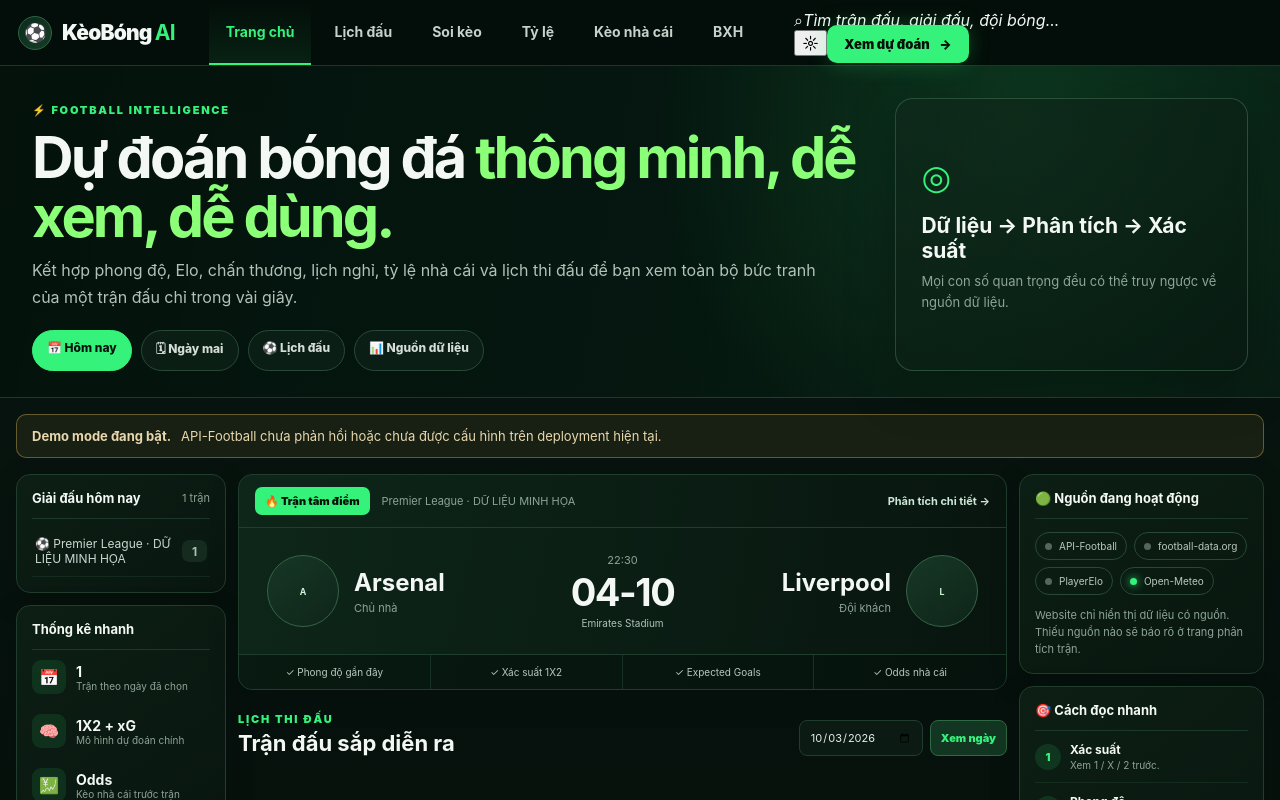
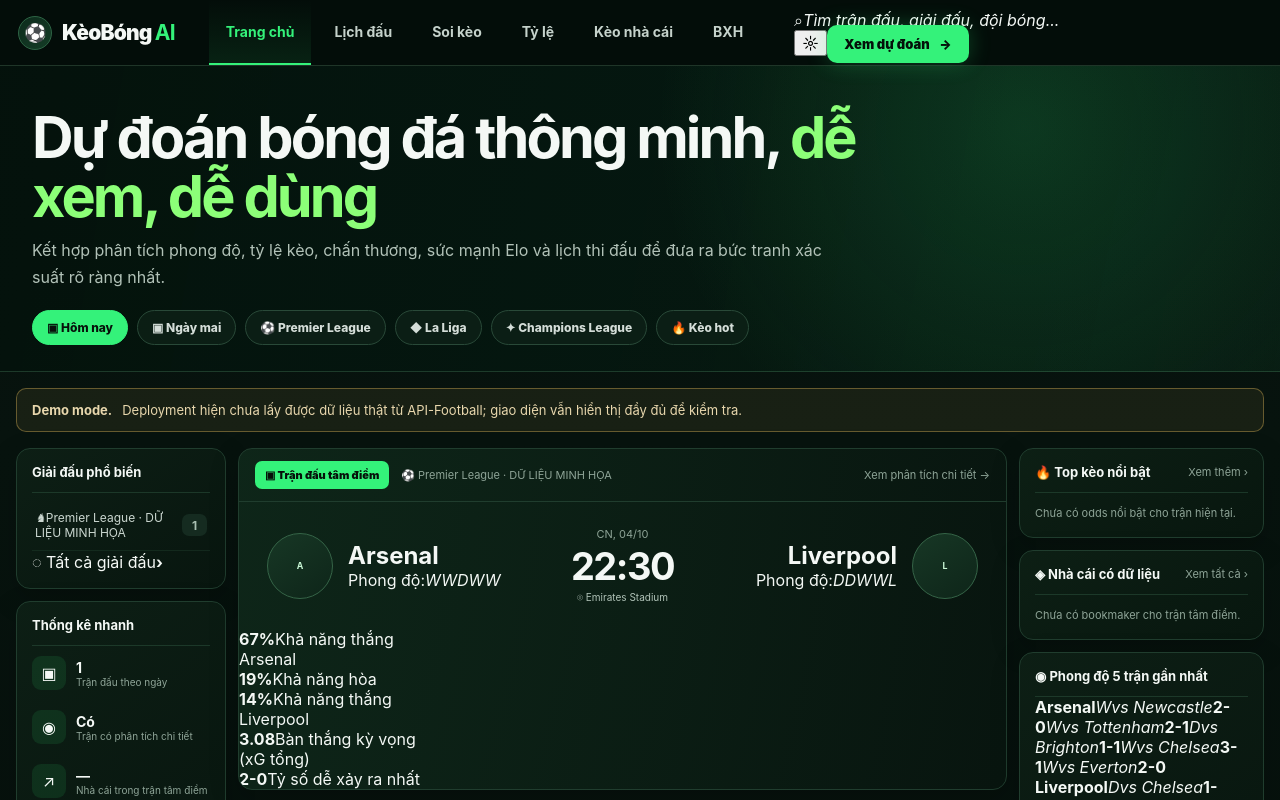
Before and after one commit to sagsdieuhanh-gif/DUDOANKETQUABONGDA, a Next.js app: page / in a window 1280 px wide. Shown: the top 800 px of the page. Built offline with nearby package versions, Linux system fonts and the light colour scheme.

Commit message:
Rebuild homepage to match approved mockup

```diff
--- a/app/page.tsx
+++ b/app/page.tsx
@@ -2,7 +2,8 @@
 import { FixtureCard } from "@/components/FixtureCard";
 import { SourceBadge } from "@/components/SourceBadge";
 import { TeamBadge } from "@/components/TeamBadge";
-import { listFixtures, sourceConfiguration } from "@/lib/aggregate";
+import { getAnalysis, listFixtures, sourceConfiguration } from "@/lib/aggregate";
+import type { BookmakerOdds, MatchAnalysis, OddsMarket } from "@/lib/types";
 
 export const dynamic = "force-dynamic";
 
@@ -17,14 +18,34 @@
   }).format(now);
 }
 
-function kickoff(date: string) {
+function timeOnly(date: string) {
   return new Intl.DateTimeFormat("vi-VN", {
     hour: "2-digit",
     minute: "2-digit",
+    timeZone: "Asia/Ho_Chi_Minh"
+  }).format(new Date(date));
+}
+
+function dateOnly(date: string) {
+  return new Intl.DateTimeFormat("vi-VN", {
+    weekday: "short",
     day: "2-digit",
     month: "2-digit",
     timeZone: "Asia/Ho_Chi_Minh"
   }).format(new Date(date));
+}
+
+function formLetters(form?: MatchAnalysis["homeForm"]) {
+  if (!form) return [];
+  return form.matches.slice(0, 5).map((m) => m.result);
+}
+
+function findMarket(bookmaker: BookmakerOdds, fragment: string): OddsMarket | undefined {
+  return bookmaker.markets.find((market) => market.name.toLowerCase().includes(fragment.toLowerCase()));
+}
+
+function findOdd(market: OddsMarket | undefined, matcher: RegExp) {
+  return market?.values.find((value) => matcher.test(value.value))?.odd ?? "—";
 }
 
 export default async function Home({ searchParams }: { searchParams: Promise<{ date?: string }> }) {
@@ -33,123 +54,211 @@
   const { fixtures, demo } = await listFixtures(date);
   const sources = sourceConfiguration();
   const featured = fixtures[0];
+
+  let featuredAnalysis: MatchAnalysis | undefined;
+  if (featured) {
+    try {
+      featuredAnalysis = await getAnalysis(String(featured.id));
+    } catch {
+      featuredAnalysis = undefined;
+    }
+  }
+
   const leagueCounts = Array.from(
     fixtures.reduce((map, fixture) => {
       map.set(fixture.league.name, (map.get(fixture.league.name) ?? 0) + 1);
       return map;
     }, new Map<string, number>())
-  ).sort((a, b) => b[1] - a[1]).slice(0, 7);
+  ).sort((a, b) => b[1] - a[1]).slice(0, 8);
+
+  const homeForm = formLetters(featuredAnalysis?.homeForm);
+  const awayForm = formLetters(featuredAnalysis?.awayForm);
+  const p = featuredAnalysis?.prediction;
+  const bookmakers = featuredAnalysis?.odds?.slice(0, 5) ?? [];
+  const leadBookmaker = bookmakers[0];
+  const leadMarkets = leadBookmaker?.markets.slice(0, 3) ?? [];
 
   return (
-    <main className="sportsbookPage">
-      <section className="homeHero">
+    <main className="sportsbookPage exactHome">
+      <section className="homeHero exactHero">
         <div className="homeHeroCopy">
-          <span className="heroKicker">⚡ FOOTBALL INTELLIGENCE</span>
-          <h1>Dự đoán bóng đá <em>thông minh, dễ xem, dễ dùng.</em></h1>
-          <p>Kết hợp phong độ, Elo, chấn thương, lịch nghỉ, tỷ lệ nhà cái và lịch thi đấu để bạn xem toàn bộ bức tranh của một trận đấu chỉ trong vài giây.</p>
+          <h1>Dự đoán bóng đá thông minh, <em>dễ xem, dễ dùng</em></h1>
+          <p>Kết hợp phân tích phong độ, tỷ lệ kèo, chấn thương, sức mạnh Elo và lịch thi đấu để đưa ra bức tranh xác suất rõ ràng nhất.</p>
           <div className="quickFilters">
-            <Link className={date === localDate() ? "filterChip filterActive" : "filterChip"} href={"/?date=" + localDate()}>📅 Hôm nay</Link>
-            <Link className={date === localDate(1) ? "filterChip filterActive" : "filterChip"} href={"/?date=" + localDate(1)}>🗓 Ngày mai</Link>
-            <a className="filterChip" href="#matches">⚽ Lịch đấu</a>
-            <a className="filterChip" href="#sources">📊 Nguồn dữ liệu</a>
+            <Link className={date === localDate() ? "filterChip filterActive" : "filterChip"} href={"/?date=" + localDate()}>▣ Hôm nay</Link>
+            <Link className={date === localDate(1) ? "filterChip filterActive" : "filterChip"} href={"/?date=" + localDate(1)}>▣ Ngày mai</Link>
+            <a className="filterChip" href="#matches">⚽ Premier League</a>
+            <a className="filterChip" href="#matches">◆ La Liga</a>
+            <a className="filterChip" href="#matches">✦ Champions League</a>
+            <a className="filterChip" href="#featured-analysis">🔥 Kèo hot</a>
           </div>
-        </div>
-        <div className="heroGlass">
-          <span className="heroGlassIcon">◎</span>
-          <b>Dữ liệu → Phân tích → Xác suất</b>
-          <p>Mọi con số quan trọng đều có thể truy ngược về nguồn dữ liệu.</p>
         </div>
       </section>
 
       {demo && (
         <div className="notice noticeWide">
-          <b>Demo mode đang bật.</b>
-          <span>API-Football chưa phản hồi hoặc chưa được cấu hình trên deployment hiện tại.</span>
+          <b>Demo mode.</b>
+          <span>Deployment hiện chưa lấy được dữ liệu thật từ API-Football; giao diện vẫn hiển thị đầy đủ để kiểm tra.</span>
         </div>
       )}
 
-      <section className="dashboardShell" id="matches">
+      <section className="dashboardShell exactShell" id="matches">
         <aside className="leftRail">
-          <div className="sidePanel">
-            <div className="sidePanelHead"><b>Giải đấu hôm nay</b><span>{fixtures.length} trận</span></div>
+          <div className="sidePanel leaguePanel">
+            <div className="sidePanelHead"><b>Giải đấu phổ biến</b></div>
             <div className="leagueList">
-              {leagueCounts.length ? leagueCounts.map(([name, count]) => (
-                <div className="leagueRow" key={name}><span>⚽ {name}</span><b>{count}</b></div>
+              {leagueCounts.length ? leagueCounts.map(([name, count], index) => (
+                <div className="leagueRow" key={name}>
+                  <span><i>{["♞","◆","◉","■","●","✦","⬡","⚽"][index] ?? "⚽"}</i>{name}</span>
+                  <b>{count}</b>
+                </div>
               )) : <p className="muted">Chưa có dữ liệu giải đấu.</p>}
+              <div className="leagueAll">◌ <span>Tất cả giải đấu</span><b>›</b></div>
             </div>
           </div>
 
           <div className="sidePanel compactStats">
             <div className="sidePanelHead"><b>Thống kê nhanh</b></div>
-            <div className="quickStat"><span>📅</span><div><b>{fixtures.length}</b><small>Trận theo ngày đã chọn</small></div></div>
-            <div className="quickStat"><span>🧠</span><div><b>1X2 + xG</b><small>Mô hình dự đoán chính</small></div></div>
-            <div className="quickStat"><span>💹</span><div><b>Odds</b><small>Kèo nhà cái trước trận</small></div></div>
+            <div className="quickStat"><span>▣</span><div><b>{fixtures.length}</b><small>Trận đấu theo ngày</small></div></div>
+            <div className="quickStat"><span>◉</span><div><b>{featuredAnalysis ? "Có" : "—"}</b><small>Trận có phân tích chi tiết</small></div></div>
+            <div className="quickStat"><span>↗</span><div><b>{bookmakers.length || "—"}</b><small>Nhà cái trong trận tâm điểm</small></div></div>
+            <div className="quickStat"><span>✓</span><div><b>{featuredAnalysis?.confidence ?? "—"}{featuredAnalysis ? "%" : ""}</b><small>Độ tin cậy dữ liệu</small></div></div>
           </div>
         </aside>
 
         <div className="centerColumn">
           {featured ? (
-            <Link className="featuredMatch" href={"/match/" + featured.id}>
+            <section className="featuredMatch" id="featured-analysis">
               <div className="featuredTop">
-                <span className="hotLabel">🔥 Trận tâm điểm</span>
-                <span>{featured.league.name}</span>
-                <b>Phân tích chi tiết →</b>
+                <span className="hotLabel">▣ Trận đấu tâm điểm</span>
+                <span className="featuredLeague">⚽ {featured.league.name}</span>
+                <Link href={"/match/" + featured.id}>Xem phân tích chi tiết →</Link>
               </div>
-              <div className="featuredTeams">
+
+              <Link href={"/match/" + featured.id} className="featuredTeams">
                 <div className="featuredTeam">
-                  <TeamBadge name={featured.home.name} logo={featured.home.logo} size={72}/>
-                  <div><strong>{featured.home.name}</strong><small>Chủ nhà</small></div>
+                  <TeamBadge name={featured.home.name} logo={featured.home.logo} size={66}/>
+                  <div>
+                    <strong>{featured.home.name}</strong>
+                    <span className="tinyForm">Phong độ:
+                      {homeForm.length ? homeForm.map((r, i) => <i className={"miniResult r" + r} key={i}>{r}</i>) : <em> —</em>}
+                    </span>
+                  </div>
                 </div>
+
                 <div className="featuredKickoff">
-                  <small>{kickoff(featured.date).split(" ")[0]}</small>
-                  <strong>{kickoff(featured.date).split(" ")[1] ?? kickoff(featured.date)}</strong>
-                  <span>{featured.venue?.name ?? "Chưa xác định sân"}</span>
+                  <small>{dateOnly(featured.date)}</small>
+                  <strong>{timeOnly(featured.date)}</strong>
+                  <span>⌾ {featured.venue?.name ?? "Chưa xác định sân"}</span>
                 </div>
+
                 <div className="featuredTeam featuredAway">
-                  <div><strong>{featured.away.name}</strong><small>Đội khách</small></div>
-                  <TeamBadge name={featured.away.name} logo={featured.away.logo} size={72}/>
+                  <div>
+                    <strong>{featured.away.name}</strong>
+                    <span className="tinyForm">Phong độ:
+                      {awayForm.length ? awayForm.map((r, i) => <i className={"miniResult r" + r} key={i}>{r}</i>) : <em> —</em>}
+                    </span>
+                  </div>
+                  <TeamBadge name={featured.away.name} logo={featured.away.logo} size={66}/>
                 </div>
+              </Link>
+
+              <div className="featuredNumbers">
+                <div><b className="numGreen">{p ? p.homeWin.toFixed(0) + "%" : "—"}</b><span>Khả năng thắng<br/>{featured.home.name}</span><i><em style={{width: (p?.homeWin ?? 0) + "%"}}/></i></div>
+                <div><b>{p ? p.draw.toFixed(0) + "%" : "—"}</b><span>Khả năng hòa</span><i><em style={{width: (p?.draw ?? 0) + "%"}}/></i></div>
+                <div><b className="numRed">{p ? p.awayWin.toFixed(0) + "%" : "—"}</b><span>Khả năng thắng<br/>{featured.away.name}</span><i><em style={{width: (p?.awayWin ?? 0) + "%"}}/></i></div>
+                <div><b>{p ? (p.expectedHomeGoals + p.expectedAwayGoals).toFixed(2) : "—"}</b><span>Bàn thắng kỳ vọng<br/>(xG tổng)</span></div>
+                <div><b>{p?.topScorelines[0]?.score ?? "—"}</b><span>Tỷ số dễ xảy ra nhất</span></div>
               </div>
-              <div className="featuredBenefits">
-                <span>✓ Phong độ gần đây</span>
-                <span>✓ Xác suất 1X2</span>
-                <span>✓ Expected Goals</span>
-                <span>✓ Odds nhà cái</span>
-              </div>
-            </Link>
+            </section>
           ) : <div className="empty">Không có trận trong ngày đã chọn.</div>}
 
-          <div className="sectionBar">
-            <div><span className="sectionEyebrow">LỊCH THI ĐẤU</span><h2>Trận đấu sắp diễn ra</h2></div>
+          <div className="sectionBar compactSectionBar">
+            <div><h2>Trận đấu sắp diễn ra</h2></div>
             <form className="dateForm">
               <input type="date" name="date" defaultValue={date}/>
               <button type="submit">Xem ngày</button>
             </form>
           </div>
 
-          <div className="matchesGrid">
-            {fixtures.slice(featured ? 1 : 0, 13).map((fixture) => <FixtureCard key={String(fixture.id)} fixture={fixture}/>)}
+          <div className="matchesGrid exactMatchesGrid">
+            {fixtures.slice(featured ? 1 : 0, 7).map((fixture) => <FixtureCard key={String(fixture.id)} fixture={fixture}/>)}
           </div>
+
+          <section className="homeOdds panel" id="odds-home">
+            <div className="homeOddsHead"><b>◉ Tỷ lệ kèo nhà cái {featured ? "(" + featured.home.name + " vs " + featured.away.name + ")" : ""}</b><Link href={featured ? "/match/" + featured.id + "#odds" : "#"}>Xem tất cả tỷ lệ ›</Link></div>
+            {bookmakers.length ? (
+              <div className="homeOddsTable">
+                <div className="oddsTableRow oddsTableHeader"><span>Nhà cái</span><span>1</span><span>X</span><span>2</span><span>Tài 2.5</span><span>Xỉu 2.5</span></div>
+                {bookmakers.slice(0, 4).map((bookmaker) => {
+                  const oneXtwo = findMarket(bookmaker, "winner");
+                  const overUnder = findMarket(bookmaker, "over/under");
+                  return (
+                    <div className="oddsTableRow" key={bookmaker.id}>
+                      <strong>{bookmaker.name}</strong>
+                      <b>{findOdd(oneXtwo, /home|1$/i)}</b>
+                      <b>{findOdd(oneXtwo, /draw|x/i)}</b>
+                      <b>{findOdd(oneXtwo, /away|2$/i)}</b>
+                      <b>{findOdd(overUnder, /over.*2\.5|2\.5.*over/i)}</b>
+                      <b>{findOdd(overUnder, /under.*2\.5|2\.5.*under/i)}</b>
+                    </div>
+                  );
+                })}
+              </div>
+            ) : <div className="oddsEmpty">Chưa có dữ liệu odds cho trận tâm điểm.</div>}
+          </section>
         </div>
 
         <aside className="rightRail">
+          <div className="sidePanel featuredTips">
+            <div className="sidePanelHead"><b>🔥 Top kèo nổi bật</b><span>Xem thêm ›</span></div>
+            {leadMarkets.length ? leadMarkets.map((market) => {
+              const first = market.values[0];
+              return (
+                <div className="tipRow" key={market.name}>
+                  <span className="tipIcon">⚽</span>
+                  <div><b>{market.name}</b><small>{first?.value ?? "Thị trường"} · {featured?.league.name}</small></div>
+                  <strong>{first?.odd ?? "—"}</strong>
+                </div>
+              );
+            }) : <p className="sideNote">Chưa có odds nổi bật cho trận hiện tại.</p>}
+          </div>
+
+          <div className="sidePanel bookmakerPanel">
+            <div className="sidePanelHead"><b>◈ Nhà cái có dữ liệu</b><span>Xem tất cả ›</span></div>
+            {bookmakers.length ? bookmakers.map((bookmaker, index) => (
+              <div className="bookmakerMini" key={bookmaker.id}>
+                <span className={"bookIcon b" + (index % 5)}>B</span>
+                <b>{bookmaker.name}</b>
+                <em>{bookmaker.markets.length} thị trường</em>
+              </div>
+            )) : <p className="sideNote">Chưa có bookmaker cho trận tâm điểm.</p>}
+          </div>
+
+          <div className="sidePanel homeFormPanel">
+            <div className="sidePanelHead"><b>◉ Phong độ 5 trận gần nhất</b></div>
+            {featuredAnalysis ? (
+              <div className="homeFormCols">
+                <div>
+                  <strong>{featuredAnalysis.fixture.home.name}</strong>
+                  {featuredAnalysis.homeForm.matches.slice(0,5).map((m) => <span key={m.fixtureId}><i className={"miniResult r" + m.result}>{m.result}</i><em>vs {m.opponent}</em><b>{m.gf}-{m.ga}</b></span>)}
+                </div>
+                <div>
+                  <strong>{featuredAnalysis.fixture.away.name}</strong>
+                  {featuredAnalysis.awayForm.matches.slice(0,5).map((m) => <span key={m.fixtureId}><i className={"miniResult r" + m.result}>{m.result}</i><em>vs {m.opponent}</em><b>{m.gf}-{m.ga}</b></span>)}
+                </div>
+              </div>
+            ) : <p className="sideNote">Chưa có dữ liệu phong độ.</p>}
+          </div>
+
           <div className="sidePanel" id="sources">
-            <div className="sidePanelHead"><b>🟢 Nguồn đang hoạt động</b></div>
+            <div className="sidePanelHead"><b>◎ Nguồn dữ liệu</b></div>
             <div className="sourceStack">
               <SourceBadge name="API-Football" active={sources.apiFootball}/>
               <SourceBadge name="football-data.org" active={sources.footballData}/>
               <SourceBadge name="PlayerElo" active={sources.playerElo}/>
               <SourceBadge name="Open-Meteo" active />
             </div>
-            <p className="sideNote">Website chỉ hiển thị dữ liệu có nguồn. Thiếu nguồn nào sẽ báo rõ ở trang phân tích trận.</p>
-          </div>
-
-          <div className="sidePanel">
-            <div className="sidePanelHead"><b>🎯 Cách đọc nhanh</b></div>
-            <div className="guideItem"><span>1</span><p><b>Xác suất</b><small>Xem 1 / X / 2 trước.</small></p></div>
-            <div className="guideItem"><span>2</span><p><b>Phong độ</b><small>So sánh 5 trận gần nhất.</small></p></div>
-            <div className="guideItem"><span>3</span><p><b>Odds</b><small>Đối chiếu nhiều nhà cái.</small></p></div>
-            <div className="guideItem"><span>4</span><p><b>Data audit</b><small>Kiểm tra độ đầy đủ dữ liệu.</small></p></div>
           </div>
         </aside>
       </section>
```
